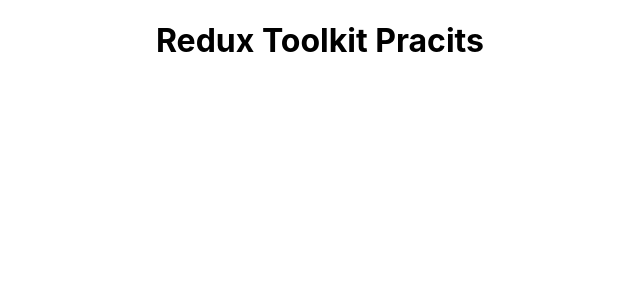
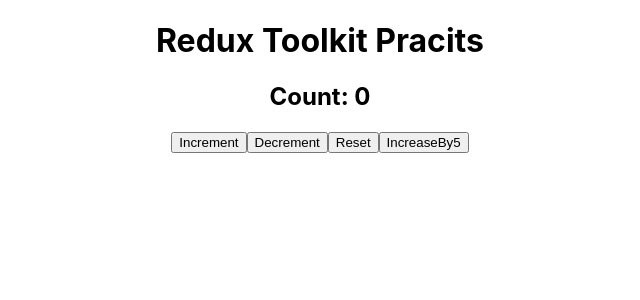
Before and after one commit to minhazul69/redux-toolkit-with-react, a React (Create React App) app: page / in a window 1280 px wide. Shown: the top 300 px of the page, without its empty margins (320-960 px from the left). Built offline with nearby package versions, Linux system fonts and the light colour scheme.

Commit message:
redux toolkit payload practis

```diff
--- a/src/App.js
+++ b/src/App.js
@@ -1,9 +1,10 @@
 import "./App.css";
-
+import CounterView from "./app/features/counter/CounterView";
 function App() {
   return (
     <div className="App">
       <h1>Redux Toolkit Pracits</h1>
+      <CounterView />
     </div>
   );
 }
--- /dev/null
+++ b/src/app/features/counter/CounterView.js
@@ -0,0 +1,19 @@
+import React from "react";
+import { useSelector, useDispatch } from "react-redux";
+import { decrement, increaseBy5, increment, reset } from "./counterSlice";
+const CounterView = () => {
+  const count = useSelector((state) => state.counter.count);
+  const dispatch = useDispatch();
+  console.log(count);
+  return (
+    <div>
+      <h2>Count: {count}</h2>
+      <button onClick={() => dispatch(increment())}>Increment</button>
+      <button onClick={() => dispatch(decrement())}>Decrement</button>
+      <button onClick={() => dispatch(reset())}>Reset</button>
+      <button onClick={() => dispatch(increaseBy5(5))}>IncreaseBy5</button>
+    </div>
+  );
+};
+
+export default CounterView;
--- a/src/app/features/counter/counterSlice.js
+++ b/src/app/features/counter/counterSlice.js
@@ -2,7 +2,7 @@
 
 const counterSlice = createSlice({
   name: "counterSlice",
-  initialState: { count: 1 },
+  initialState: { count: 0 },
   reducers: {
     increment: (state) => {
       state.count = state.count + 1;
@@ -13,7 +13,11 @@
     reset: (state) => {
       state.count = 0;
     },
+    increaseBy5: (state, action) => {
+      state.count = state.count + action.payload;
+    },
   },
 });
-export const { increment, decrement, reset } = counterSlice.actions;
+export const { increment, decrement, reset, increaseBy5 } =
+  counterSlice.actions;
 export default counterSlice.reducer;
```
